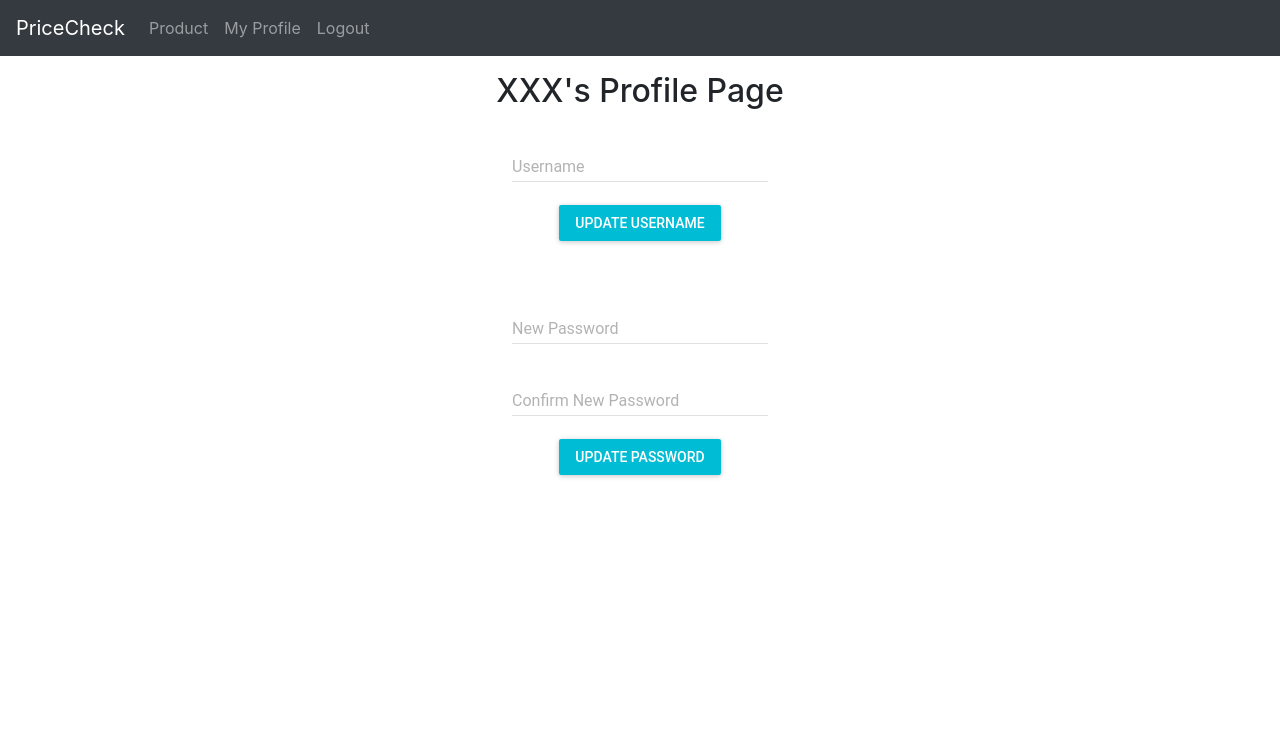
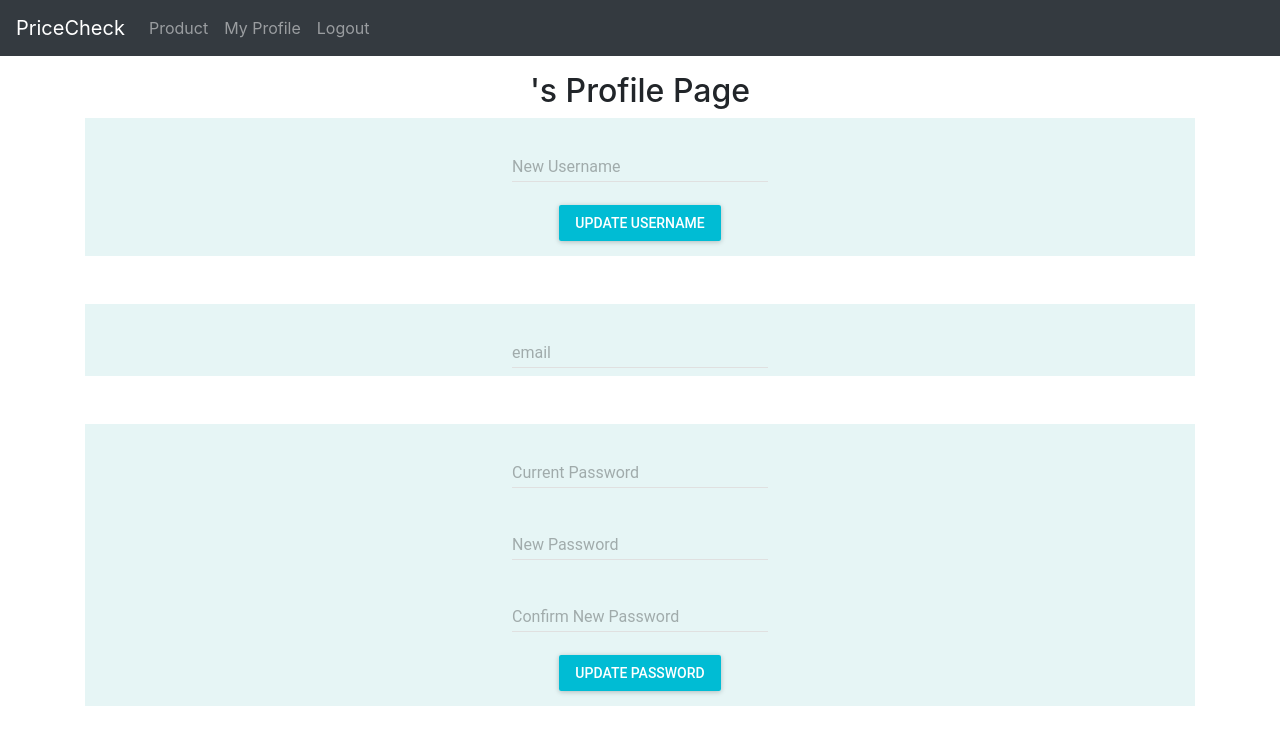
Before and after one commit to trieucamtoan/price-check, a React (Create React App) app in the folder frontend/: page /profile in a window 1280 px wide. Shown: the top 744 px of the page. Built offline with nearby package versions, Linux system fonts and the light colour scheme; no server answers; sample sign-in values are in the browser's storage.

Commit message:
update password in profile page

```diff
--- a/frontend/src/Routes.js
+++ b/frontend/src/Routes.js
@@ -16,7 +16,7 @@ const Routes = () => (
     <Route path= '/register' component={Register}/>
     {/* Private Route */}
     <PrivateRoute path="/dashboard" component={Dashboard}/>
-	<PrivateRoute path= '/profile' component={Profile}/>
+    <PrivateRoute path= '/profile' component={Profile}/>
     <PrivateRoute path= '/logout' component={Logout}/>
   </Switch>
 )
--- a/frontend/src/components/user/Profile.js
+++ b/frontend/src/components/user/Profile.js
@@ -10,49 +10,74 @@ export default class Profile extends Component {
         super(props);
         this.state={
             username:'',
-            password:''
+            password1:'',
+            password2:'',
+            cur_password:'',
+            cur_username:'',
+            cur_email:''
         }
         this.keyPressed = this.keyPressed.bind(this)
     }
 
-    isFieldEmpty() {
-        if (this.state.username === "" || this.state.password === "") {
+//    isFieldEmpty() {
+//        if (this.state.username === "" || this.state.cur_password === "") {
+//            this.setState({
+//                error: true,
+//                errorMsg: "Field cannot be empty"
+//            }, () => {
+//            })
+//            return true;
+//        }
+//        return false;
+//    }
+
+    updatePassword =  async (e) => {
+        e.preventDefault()
+        //Check empty field
+
+        this.setState({
+            error: false,
+            errorMsg: ""
+        })
+
+
+        if (this.state.password1 === "" || this.state.password2 === "" || this.state.cur_password === "") {
             this.setState({
                 error: true,
                 errorMsg: "Field cannot be empty"
-            }, () => {
             })
-            return true;
-        }
-        return false;
-    }
-
-    updatePassword = async (e) => {
-        e.preventDefault()
-        //Check empty field
-        var fieldEmpty = this.isFieldEmpty()
-
-        if (fieldEmpty) {
             return;
         }
 
-        /* to do */
+        if (this.state.password1 !== this.state.password2){
+            this.setState({
+                error: true,
+                errorMsg: "Passwords do not match"
+            })
+            return;
+        }
 
-//        var passback = await RequestServer.login(this.state.username, this.state.password)
-//        if (passback === null) {
-//            this.setState({
-//                error: true,
-//                errorMsg: 'Invalid Login'
-//            })
-//
-//        } else {
-//            localStorage.setItem("isLoggedIn", "true")
-//            localStorage.setItem("userData", JSON.stringify(passback.data))
-//            this.setTheState(passback)
-//            // this.testConsoleLog(passback)
-//            this.setRole(passback)
-//            this.navigate(passback)
-//       }
+        var token = localStorage.getItem('token');
+        var response = await RequestServer.updatePassword(token, this.state.password1, this.state.cur_password)
+        if (response === null) {
+            this.setState({
+                error: true,
+                errorMsg: 'Error updating password'
+            })
+
+        } else {
+            console.log(response);
+            if (response !== null){
+                this.setState({errorMsg: response.data.detail});
+            }
+            else {
+                this.setState({errorMsg: 'Error updating password'})
+            }
+            this.setState({
+                error: true,
+            })
+        }
+
 
     }
 
@@ -67,6 +92,18 @@ export default class Profile extends Component {
             /* to do */
 
 
+    }
+
+    updateEmail = async (e) => {
+        e.preventDefault()
+        //Check empty field
+        var fieldEmpty = this.isFieldEmpty()
+
+        if (fieldEmpty) {
+            return;
+        }
+            /* to do */
+
 
     }
 
@@ -80,42 +117,85 @@ export default class Profile extends Component {
         }
     }
 
+    componentDidMount() {
+        this.getUserDetails();
+    }
+
+    async getUserDetails() {
+        var token = localStorage.getItem('token');
+        console.log("Token: " , token);
+        if (token !== null){
+            var response = await RequestServer.getUsername(token)
+            console.log(response);
+            if (response !== null){
+                this.setState({cur_username: response.data.username});
+                this.setState({cur_email: response.data.email});
+            }
+            else {
+                this.setState({title: 'Unauthorized Access'})
+            }
+        }
+        else {
+            this.setState({title: 'Unauthorized Access'})
+        }
+    }
+
     render() {
         return (
             <div className = "page-container">
-        <h2 className = "title">{"XXX's Profile Page"}</h2>
+            <h2 className = "title">{this.state.cur_username}&apos;s Profile Page</h2>
             <MuiThemeProvider>
-            <div className = 'login-form' align = "center">
+                <div className = 'Update-form' align = "center">
+                    <div style={{backgroundColor: "#e6f5f5"}}>
                         <TextField
-                hintText="Enter your Username"
-                floatingLabelText="Username"
+                        floatingLabelText="New Username"
                         onChange = {(event,newValue) => this.setState({username:newValue})}
                         />
                         <br/>
                         <RaisedButton label="Update Username" primary={true} style={style} onClick={(event) => this.updateUsername(event)}/>
+                    </div>
 
                     <br/>
                     <br/>
+                    <div style={{backgroundColor: "#e6f5f5"}}>
+                        <TextField
+                        floatingLabelText="email"
+                        value={this.state.cur_email}
+                        InputProps={{
+                        readOnly: true,
+                        }}
+                        />
+                    </div>
+
+                    <br/>
+                    <br/>
+                    <div style={{backgroundColor: "#e6f5f5"}}>
                         <TextField
                         type="password"
-                hintText="Enter your New Password"
-                floatingLabelText="New Password"
-                onChange = {(event,newValue) => this.setState({password:newValue})}
+                        floatingLabelText="Current Password"
+                        onChange = {(event,newValue) => this.setState({cur_password: newValue})}
                         />
                         <br/>
                         <TextField
                         type="password"
-                hintText="Enter your New Password"
-                floatingLabelText="Confirm New Password"
-                onChange = {(event,newValue) => this.setState({password:newValue})}
+                        floatingLabelText="New Password"
+                        onChange = {(event,newValue) => this.setState({password1: newValue})}
                         />
                         <br/>
-
+                        <TextField
+                        type="password"
+                        floatingLabelText="Confirm New Password"
+                        onChange = {(event,newValue) => this.setState({password2: newValue})}
+                        />
+                        <br/>
+                        <RaisedButton label="Update Password" primary={true} style={style} onClick={(event) => this.updatePassword(event)}/>
+                    </div>
+                    <br/>
                     <div className='errorMsg'>
                         {(this.state.error ? this.showErrorMsg() : '')}
                     </div>
 
-                <RaisedButton label="Update Password" primary={true} style={style} onClick={(event) => this.updatePassword(event)}/>
+
                 </div>
             </MuiThemeProvider>
             </div>
--- a/frontend/src/requests/RequestServer.js
+++ b/frontend/src/requests/RequestServer.js
@@ -65,6 +65,41 @@ class RequestServer extends Component {
             return null
         }
     }
+
+    async updatePassword(token, newPassword, oldPassword) {    //**** Backend does not verify current password? ****//
+
+        var userObj = {
+            new_password1: newPassword,
+            new_password2: newPassword,
+            old_password: oldPassword
+        }
+
+        try {
+            var response = await axios.post(this.getServerLocation() + '/password/change/', userObj, {
+                headers: {
+                    'Authorization' : `Token ${token}`
+                }
+            })
+            return response
+        } catch (error) {
+            console.log(error)
+            return null
+        }
+    }
+
+    async updateUsername(token) {
+        try {
+            var response = await axios.get(this.getServerLocation() + '/user/', {
+                headers: {
+                    'Authorization' : `Token ${token}`
+                }
+            })
+            return response
+        } catch (error) {
+            console.log(error)
+            return null
+        }
+    }
 }
 
 export default new RequestServer();
```
Lines whose indentation alone changed are shown as unchanged.
